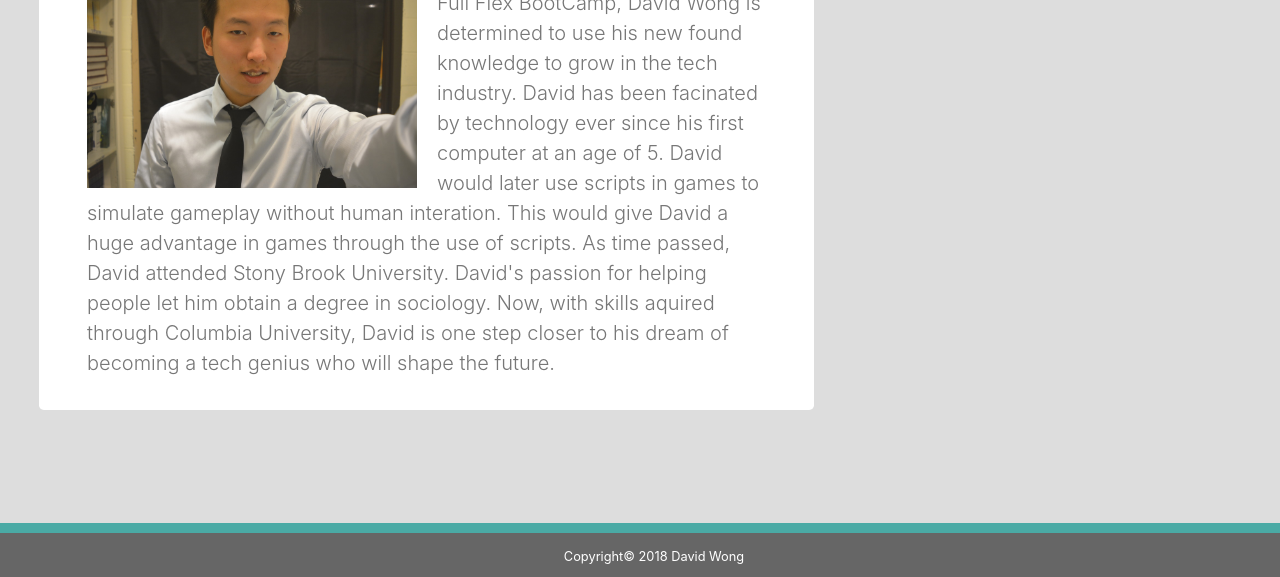
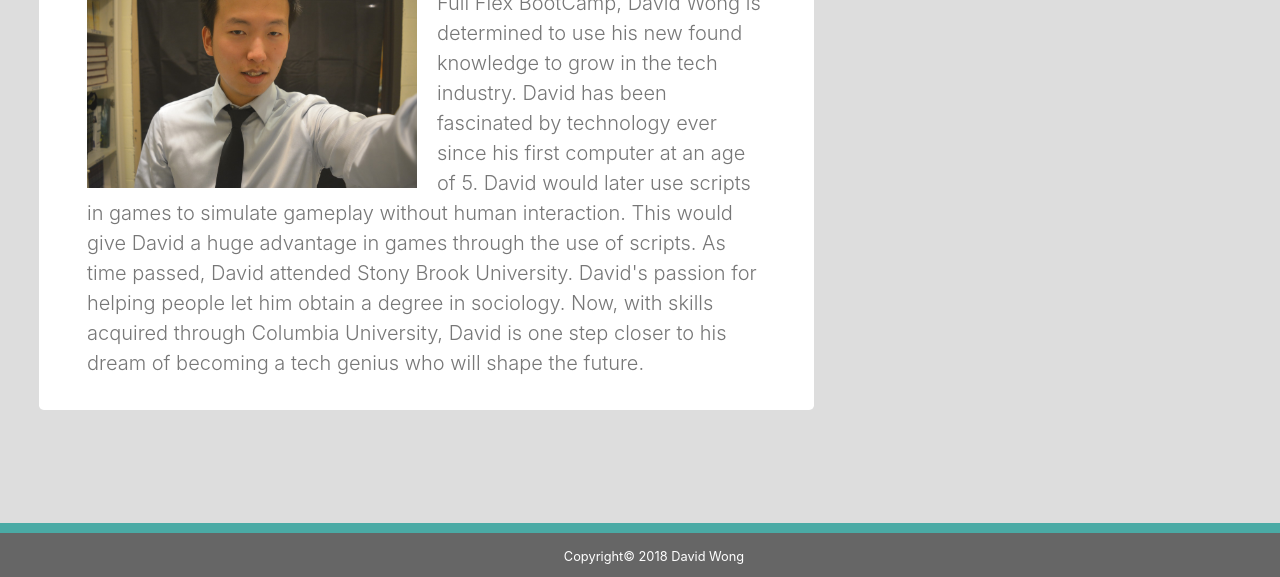
Before and after one commit to DavidWProject/Bootstrap-Portfolio, a plain HTML site: page index.html in a window 1280 px wide. Shown: the part 223-800 px from the top of the page. Drawn offline with nearby package versions, Linux system fonts and the light colour scheme.

Commit message:
minor changes

```diff
--- a/index.html
+++ b/index.html
@@ -52,7 +52,8 @@
                     <h3>About Me</h3>
 
                     <p class="lead">
-                        <img src="assets/images/profile-img.png" alt="David Wong" class="profileimg">Upcoming graduate of Columbia Full Flex BootCamp, David Wong is determined to use his new found knowledge to grow in the tech industry. David has been facinated by technology ever since his first computer at an age of 5. David would later use scripts in games to simulate gameplay without human interation. This would give David a huge advantage in games through the use of scripts. As time passed, David attended Stony Brook University. David's passion for helping people let him obtain a degree in sociology. Now, with skills aquired through Columbia University, David is one step closer to his dream of becoming a tech genius who will shape the future.
+                        <img src="assets/images/profile-img.png" alt="David Wong" class="profileimg">Upcoming graduate of Columbia Full Flex BootCamp, David Wong is determined to use his new found knowledge to grow in the tech industry. David has been fascinated by technology ever since his first computer at an age of 5. David would later use scripts in games to simulate gameplay without human interaction. This would give David a huge advantage in games through the use of scripts. As time passed, David attended Stony Brook University. David's passion for helping people let him obtain a degree in sociology. Now, with skills acquired through Columbia University, David is one step closer to his dream of becoming a tech genius who will shape the future.
+
                     </p>
                 </div>
             </div>
```
